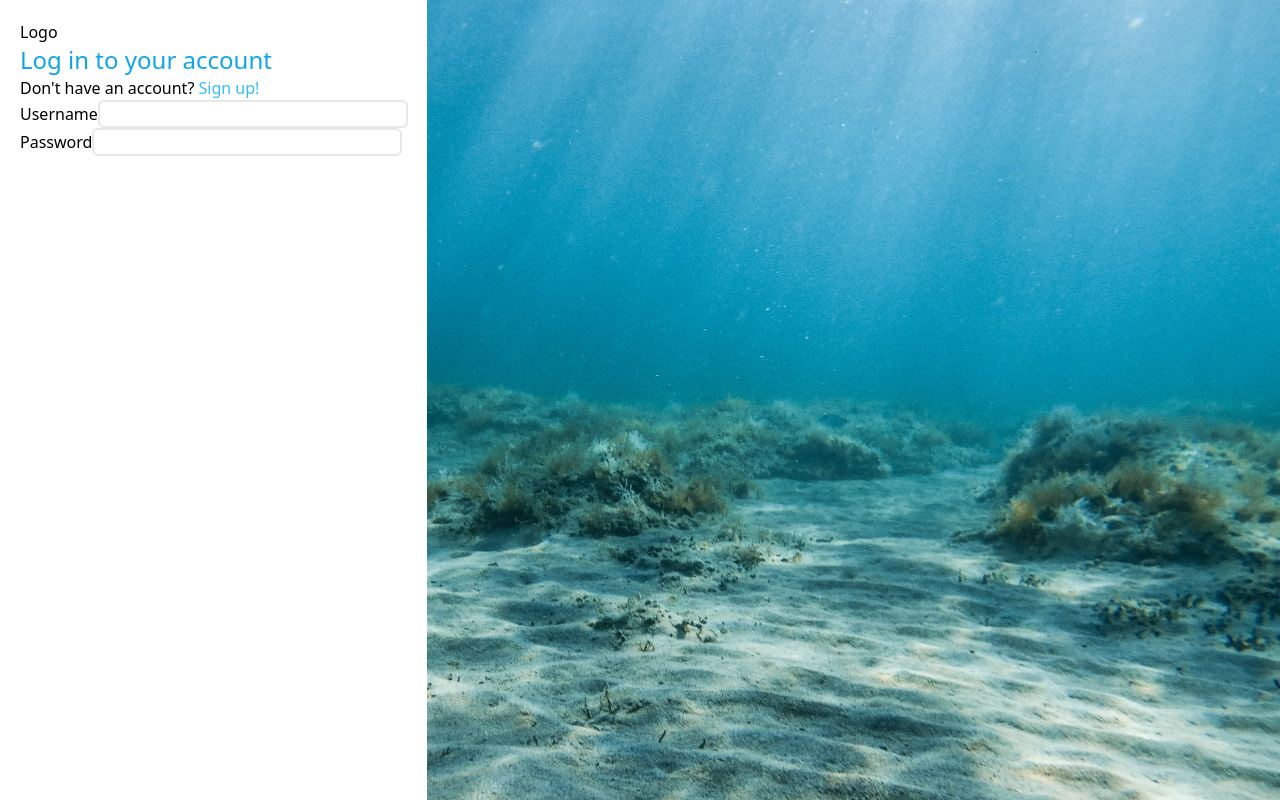
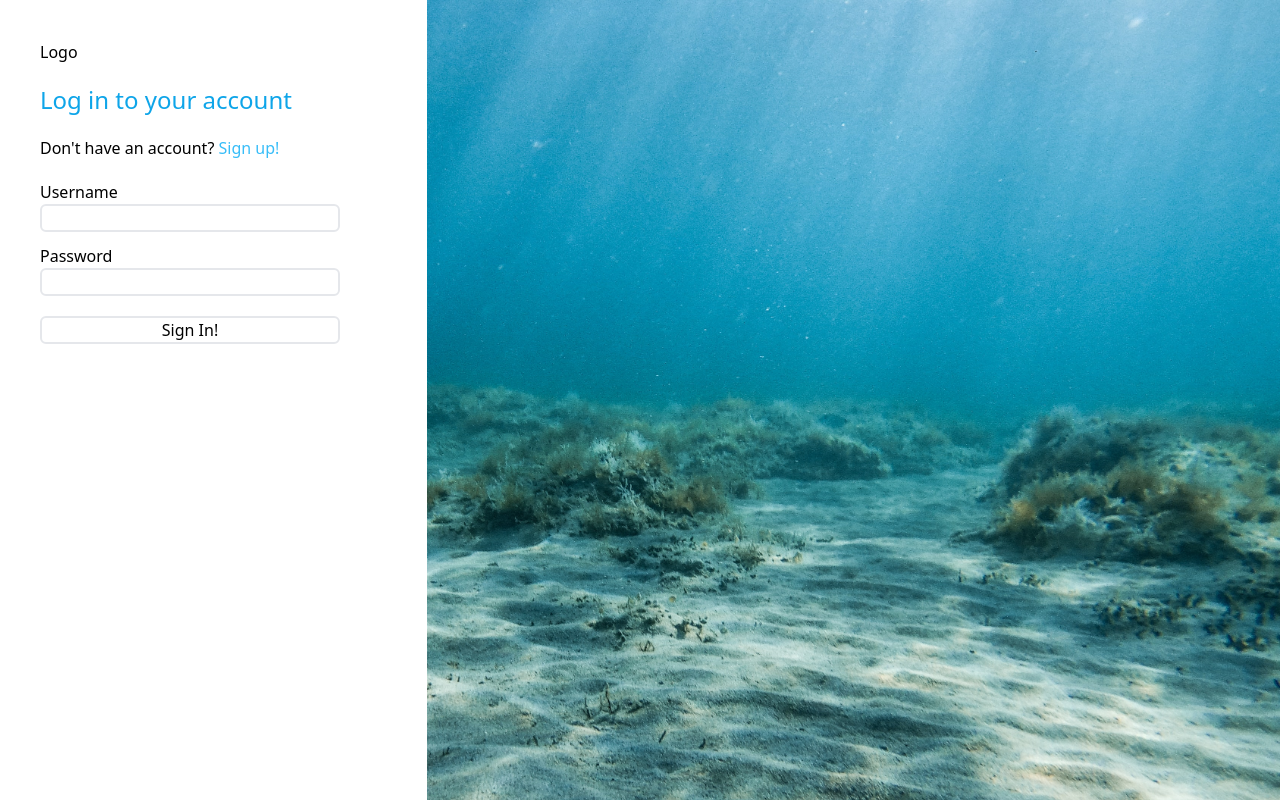
Before and after one commit to SLakehal27/sky-login, a React (Vite) app in the folder site/: page / in a window 1280 px wide. Built offline with nearby package versions, Linux system fonts and the light colour scheme.

Commit message:
Add /dashboard endpoint + start of login

```diff
--- a/site/src/App.jsx
+++ b/site/src/App.jsx
@@ -1,16 +1,18 @@
-import { BrowserRouter, Routes, Route, useLocation } from "react-router-dom";
+import { BrowserRouter, Routes, Route } from "react-router-dom";
 import MainPage from "./pages/MainPage";
 import SignUpPage from "./pages/SignUpPage";
+import DashboardPage from "./pages/DashboardPage";
 function App() {
   return (
     <>
       <BrowserRouter>
-        {window.location.pathname !== "./connected" && (
+        {window.location.pathname !== "/dashboard" && (
           <div className="underwater h-screen bg-no-repeat w-8/12 absolute right-0"></div>
         )}
         <Routes>
           <Route path="/" element={<MainPage />} />
           <Route path="/signup" element={<SignUpPage />} />
+          <Route path="/dashboard" element={<DashboardPage />} />
         </Routes>
       </BrowserRouter>
     </>
--- /dev/null
+++ b/site/src/pages/DashboardPage.jsx
@@ -0,0 +1,3 @@
+export default function DashboardPage() {
+  return <p>No current users</p>;
+}
--- a/site/src/pages/MainPage.jsx
+++ b/site/src/pages/MainPage.jsx
@@ -1,7 +1,24 @@
-import { Link } from "react-router-dom";
+import { Link, useNavigate } from "react-router-dom";
+import { useState } from "react";
+import { serverURL } from "../consts/consts";
+
 export default function MainPage() {
+  //TODO : Prob remove redundant use of handleChange lol
+  const navigate = useNavigate();
+  const [inputs, setInputs] = useState({
+    username: "",
+    password: "",
+  });
+  const [warning, setWarning] = useState(false);
+
+  function handleChange(event) {
+    const currentInputs = { ...inputs };
+    currentInputs[event.target.id] = event.target.value;
+    console.log(currentInputs);
+    setInputs(currentInputs);
+  }
   return (
-    <div className="p-5">
+    <div className="flex flex-col gap-5 p-10">
       <p>Logo</p>
       <h1 className="text-sky-500 text-2xl">Log in to your account</h1>
       <p>
@@ -11,25 +28,52 @@ export default function MainPage() {
           Sign up!
         </Link>
       </p>
-      <form className="flex flex-col">
-        <div>
-          <label htmlFor="user">Username</label>
+      <form
+        id="skysignin"
+        className="flex flex-col gap-3"
+        onSubmit={async (e) => {
+          e.preventDefault();
+          const data = await fetch(`${serverURL}/auth/signin`, {
+            method: "POST",
+            headers: { "Content-Type": "application/json" },
+            body: JSON.stringify(inputs),
+          });
+          const response = await data.json();
+          console.log(response);
+          if (response.error === "Unauthorized") {
+            setWarning(true);
+            return;
+          }
+          setWarning(false);
+          navigate("/dashboard");
+        }}
+      >
+        <div className="flex flex-col">
+          <label htmlFor="username">Username</label>
           <input
-            id="user"
+            id="username"
             type="text"
             className="border-2 rounded-md w-3/12"
+            onChange={handleChange}
+            required
           ></input>
         </div>
 
-        <div>
+        <div className="flex flex-col">
           <label htmlFor="password">Password</label>
           <input
             id="password"
             type="password"
             className="border-2 rounded-md w-3/12"
+            onChange={handleChange}
+            required
           ></input>
         </div>
       </form>
+
+      <button form="skysignin" className="w-3/12 border-2 rounded-md">
+        Sign In!
+      </button>
     </div>
   );
 }
--- a/site/src/pages/SignUpPage.jsx
+++ b/site/src/pages/SignUpPage.jsx
@@ -1,8 +1,9 @@
 import { useState } from "react";
-import { Link } from "react-router-dom";
+import { Link, useNavigate } from "react-router-dom";
 import { serverURL } from "../consts/consts";
 
 export default function SignUpPage() {
+  const navigate = useNavigate();
   const [inputs, setInputs] = useState({
     user: "",
     email: "",
@@ -19,7 +20,6 @@ export default function SignUpPage() {
   }
 
   async function getUsers() {
-    console.log(serverURL);
     await fetch(`${serverURL}/users`)
       .then((res) => res.json())
       .then((json) => {
@@ -59,19 +59,18 @@ export default function SignUpPage() {
             email: inputs.email,
           };
 
-          await fetch(`${serverURL}/users`, {
+          const data = await fetch(`${serverURL}/auth/signup`, {
             method: "POST",
             headers: { "Content-Type": "application/json" },
             body: JSON.stringify(userData),
-          })
-            .then((res) => {
-              if (res.ok) {
-                return res.json();
-              }
-            })
-            .then((json) => {
-              console.log(json);
-            });
+          });
+          const response = await data.json();
+          console.log(response);
+          if (response.error === "Unauthorized") {
+            navigate("/");
+            return;
+          }
+          navigate("/dashboard");
         }}
       >
         <div className="flex flex-col">
```
